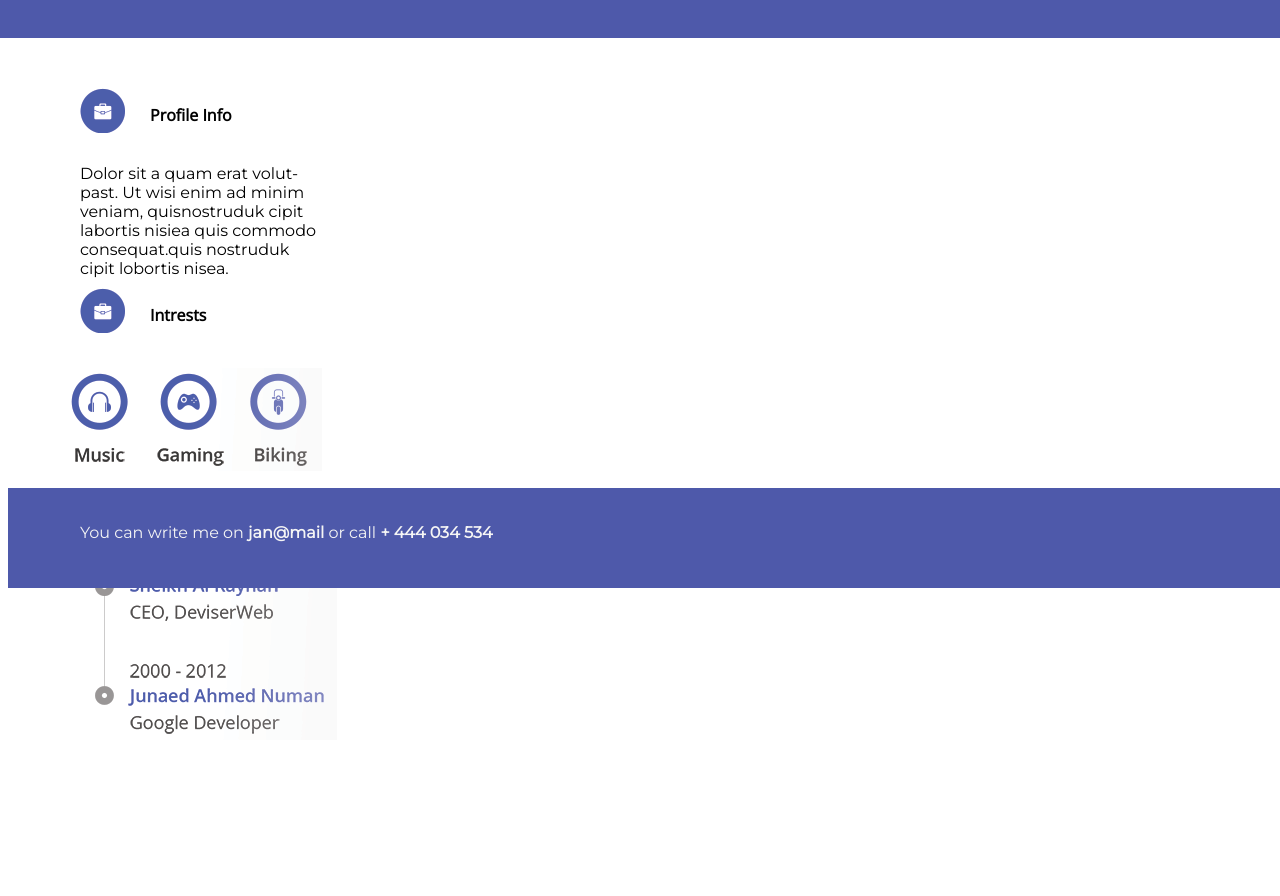
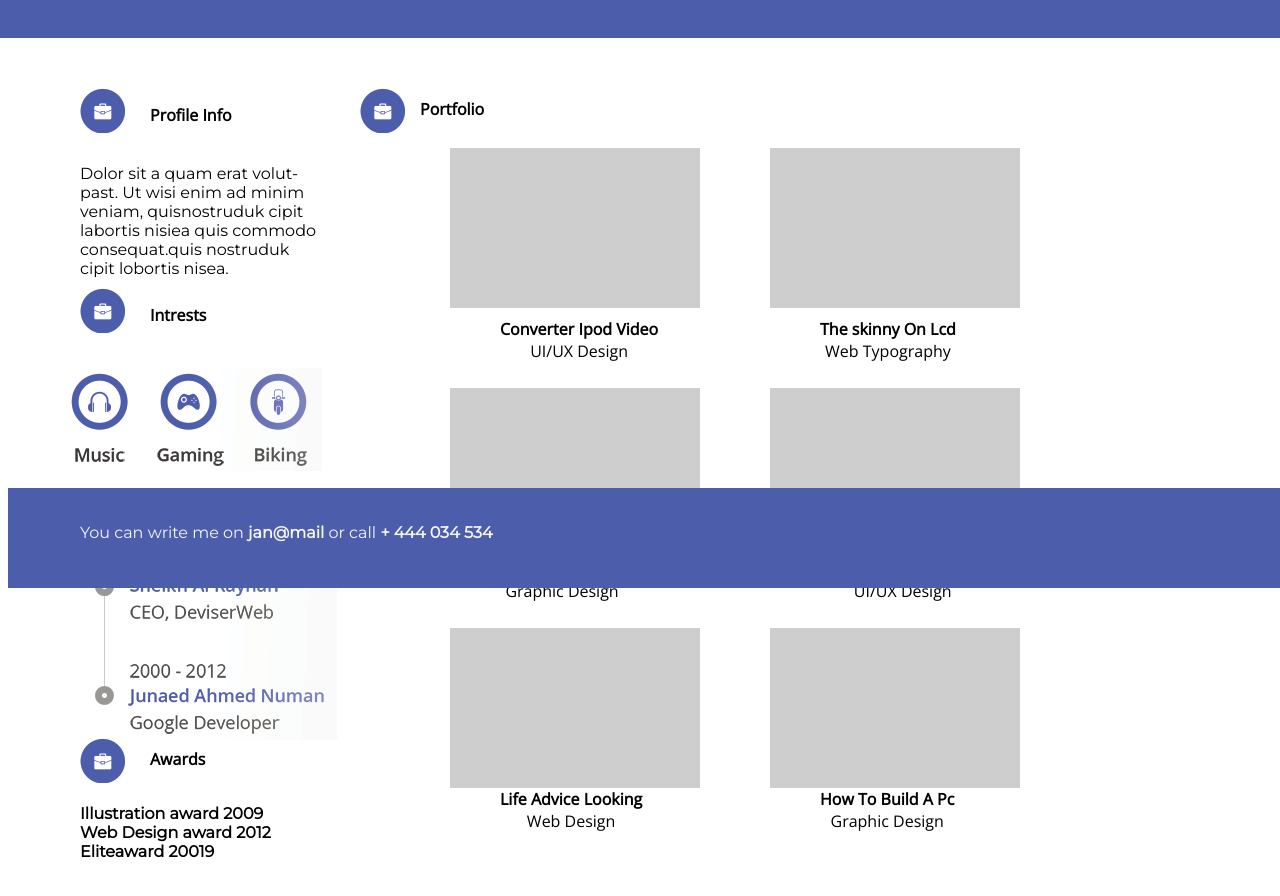
Before and after one commit to Jatzek3/rssschool-html-css-, a plain HTML site: page rss.html in a window 1280 px wide. Shown: the part 212-1108 px from the top of the page. Drawn offline with nearby package versions, Linux system fonts and the light colour scheme.

Commit message:
Add: aside text and photoboxes

```diff
--- a/rss.css
+++ b/rss.css
@@ -3,7 +3,6 @@ html {
     background-color: white;
     height: 1200px;
 }
-
 
 .circle {
     background-color: whitesmoke;
@@ -23,7 +22,6 @@ html {
     font-family: 'Open Sans', sans-serif;
     font-size: 45px;
     font-weight: bolder;
-
 }
 
 
@@ -79,10 +77,14 @@ header {
     top: 0;
     left: 0;
     width: 100%;
-    background-color: #4e59aa;
+    background-color: #4c5eab;
     height: 250px;
+}
 
-}
+
+
+
+
 
 .bagCircle1 {
     position: fixed;
@@ -121,10 +123,12 @@ header {
     left: 60px;
     top: 580px;
 }
-.bagCircle3 {
+.bagCirclereference {
     position: fixed;
     left: 80px;
     top: 700px;
+    font-family: 'Open Sans', sans-serif;
+    font-weight: bolder;
 }
 .H2AndText3 {
     position: fixed;
@@ -139,6 +143,142 @@ header {
     top: 750px;
 }
 
+.bagCircle3 {
+    position: fixed;
+    left: 80px;
+    top: 950px;
+}
+.H2AndText4 {
+    position: fixed;
+    left: 150px;
+    top: 960px;
+    font-family: 'Open Sans', sans-serif;
+    font-weight: bolder;
+}
+
+.Awards {
+    position: fixed;
+    left: 80px;
+    top: 1000px;
+    font-family: 'Montserrat', sans-serif;
+    font-weight: bold;
+}
+.bagCircle4 {
+    position: fixed;
+    left: 360px;
+    top: 300px;
+}
+.H2AndText5 {
+    position: fixed;
+    left: 420px;
+    top: 310px;
+    font-family: 'Open Sans', sans-serif;
+    font-weight: bolder;
+
+}
+
+
+
+
+
+
+.square1 {
+    position: fixed;
+    left: 450px;
+    top: 360px;
+    height: 160px;
+    width: 250px;
+    background-color: rgb(206, 206, 206);
+}
+.TitleUnderBox1 {
+    position: fixed;
+    left: 500px;
+    top: 530px;
+    text-align: center;
+    font-family: 'Open Sans', sans-serif;
+
+}
+.square2 {
+    position: fixed;
+    left: 770px;
+    top: 360px;
+    height: 160px;
+    width: 250px;
+    background-color: rgb(206, 206, 206);
+}
+.TitleUnderBox2 {
+    position: fixed;
+    left: 820px;
+    top: 530px;
+    text-align: center;
+    font-family: 'Open Sans', sans-serif;
+
+}
+.square3 {
+    position: fixed;
+    left: 450px;
+    top: 600px;
+    height: 160px;
+    width: 250px;
+    background-color: rgb(206, 206, 206);
+}
+
+.TitleUnderBox3 {
+    position: fixed;
+    left: 500px;
+    top: 770px;
+    text-align: center;
+    font-family: 'Open Sans', sans-serif;
+
+}
+.square4 {
+    position: fixed;
+    left: 770px;
+    top: 600px;
+    height: 160px;
+    width: 250px;
+    background-color: rgb(206, 206, 206);
+}
+.TitleUnderBox4 {
+    position: fixed;
+    left: 820px;
+    top: 770px;
+    text-align: center;
+    font-family: 'Open Sans', sans-serif;
+
+}
+.square5 {
+    position: fixed;
+    left: 770px;
+    top: 840px;
+    height: 160px;
+    width: 250px;
+    background-color: rgb(206, 206, 206);
+}
+.TitleUnderBox5 {
+    position: fixed;
+    left: 500px;
+    top: 1000px;
+    text-align: center;
+    font-family: 'Open Sans', sans-serif;
+
+}
+.square6 {
+    position: fixed;
+    left: 450px;
+    top: 840px;
+    height: 160px;
+    width: 250px;
+    background-color: rgb(206, 206, 206);
+}
+.TitleUnderBox6 {
+    position: fixed;
+    left: 820px;
+    top: 1000px;
+    text-align: center;
+    font-family: 'Open Sans', sans-serif;
+
+}
 
 main {
     background-color: whitesmoke;
@@ -148,7 +288,7 @@ main {
 footer {
     position: fixed;
     bottom: 0px;
-    background: #4e59aa;
+    background: #4c5eab;
     height: 100px;
     width: 100%;
     color: whitesmoke;
--- a/rss.html
+++ b/rss.html
@@ -36,7 +36,6 @@
             cipit lobortis nisea. </p>
         </div>
     </section>
-
     <section class="Intrests">
         <img src="Images\bagCircle.bmp" class="bagCircle2" alt="bagCircle">
         <div class="H2AndText2">
@@ -46,24 +45,39 @@
         <div class="H2AndText">
     </section>
     <section class="Reference">
-        <img src="Images\bagCircle.bmp" class="bagCircle3" alt="bagCircle">
+        <img src="Images\bagCircle.bmp" class="bagCirclereference" alt="bagCircle">
         <div class="H2AndText3">
             <p>Reference</p>
         </div>
         <img src="Images\career.bmp" class="career" alt="careerpath">
-    </section>
+    </section class="Awwards">
     <section class="Awwards">
+        <img src="Images\bagCircle.bmp" class="bagCircle3" alt="bagCircle3">
+        <div class="H2AndText4">Awards</div>
+        <div class="Awards">
         <p> Illustration award 2009<br>
             Web Design award 2012<br>
             Eliteaward 20019<br>
+        </div>
     </section>
     <aside>
+        <img src="Images\bagCircle.bmp" class="bagCircle4" alt="bagCircle4">
+        <div class="H2AndText5">Portfolio</div>
+        <div class="square1"></div>
+        <div class="TitleUnderBox1"><strong>Converter Ipod Video</strong><br>UI/UX Design</div>
+        <div class="square2"></div>
+        <div class="TitleUnderBox2"><strong>The skinny On Lcd</strong><br>Web Typography</div>
+        <div class="square3"></div>
+        <div class="TitleUnderBox3"><strong>The Best Answer</strong><br>Graphic Design</div>
+        <div class="square4"></div>
+        <div class="TitleUnderBox4"><strong>3 Simple Ways to Save</strong><br>UI/UX Design</div>
+        <div class="square5"></div>
+        <div class="TitleUnderBox5"><strong>Life Advice Looking</strong><br>Web Design</div>
+        <div class="square6"></div>
+        <div class="TitleUnderBox6"><strong>How To Build A Pc</strong><br>Graphic Design</div>
+
 
     </aside>
-
-
-
-
 </main>
 <footer>
     <div class="footerInfo">
```
Also changed, not shown: 1 other file.
